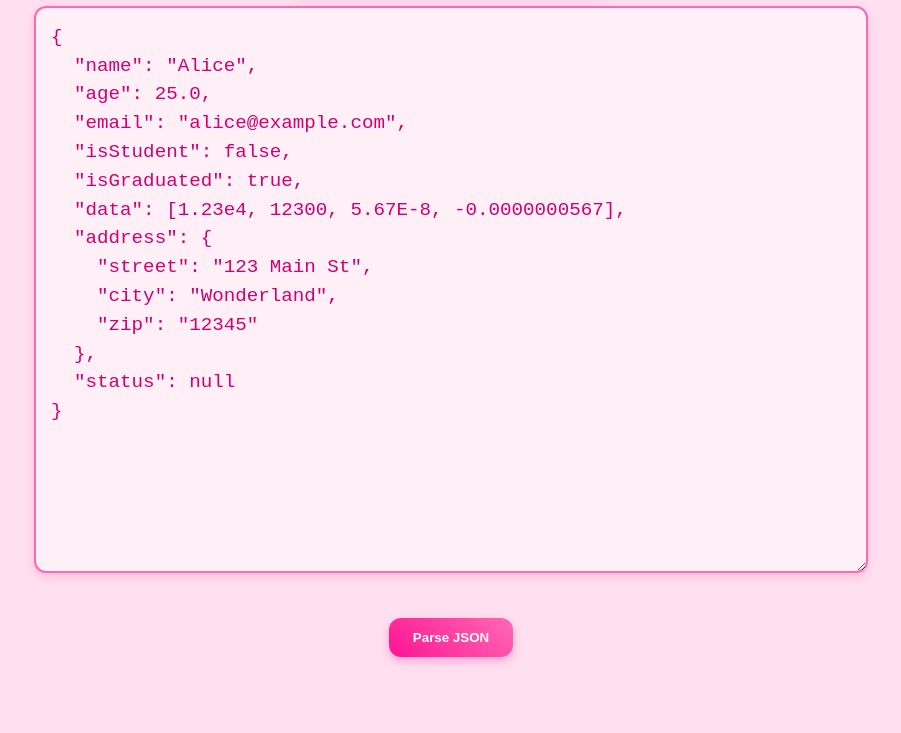
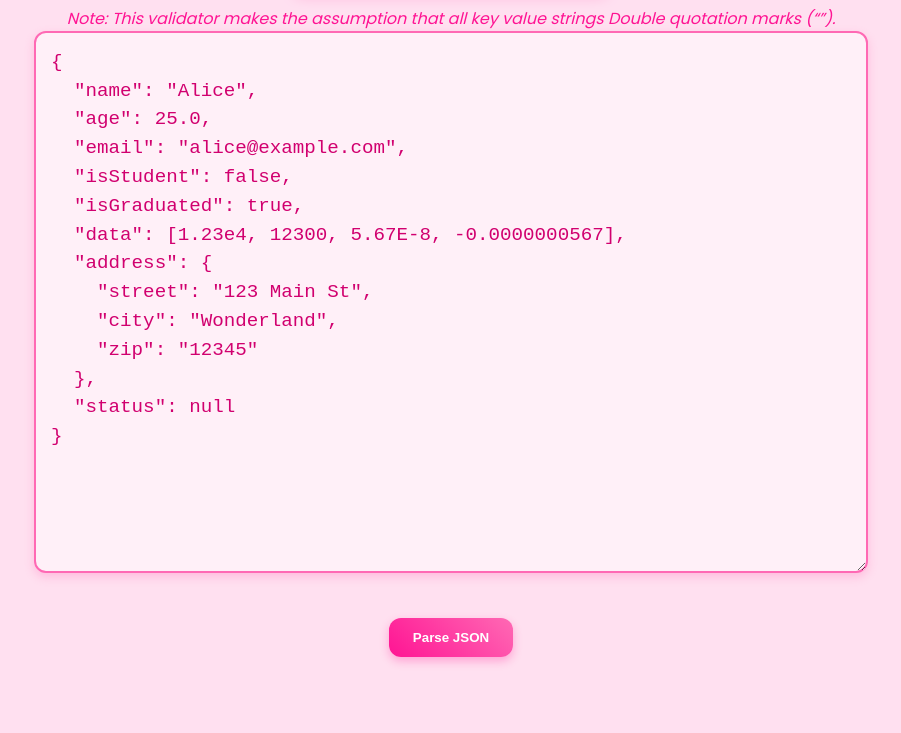
Before and after one commit to cranberrymuffin/json-validator, a website: page index.html in a window 1280 px wide. Shown: the part 101-834 px from the top of the page, without its empty margins (189-1090 px from the left). Drawn offline with Linux system fonts and the light colour scheme.

Commit message:
add info about double quotes requirement

```diff
--- a/index.html
+++ b/index.html
@@ -8,7 +8,10 @@
   </head>
   <body>
     <h1>🎀 Toy JSON Parser 🎀</h1>
-
+    <i
+      >Note: This validator makes the assumption that all key value strings
+      Double quotation marks (“”).</i
+    >
     <!-- Input Field to Enter JSON, with example JSON pre-filled -->
     <textarea id="jsonInput" rows="10" cols="50">
 {
```
